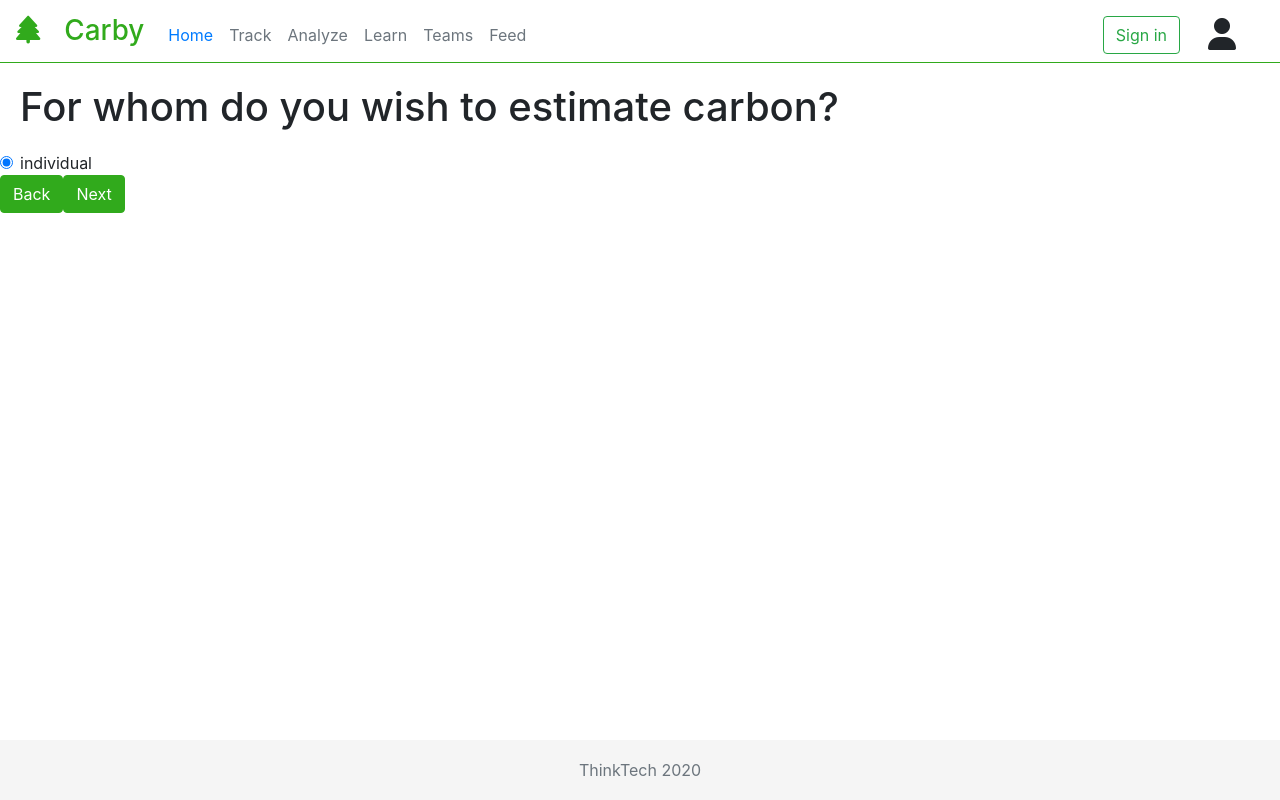
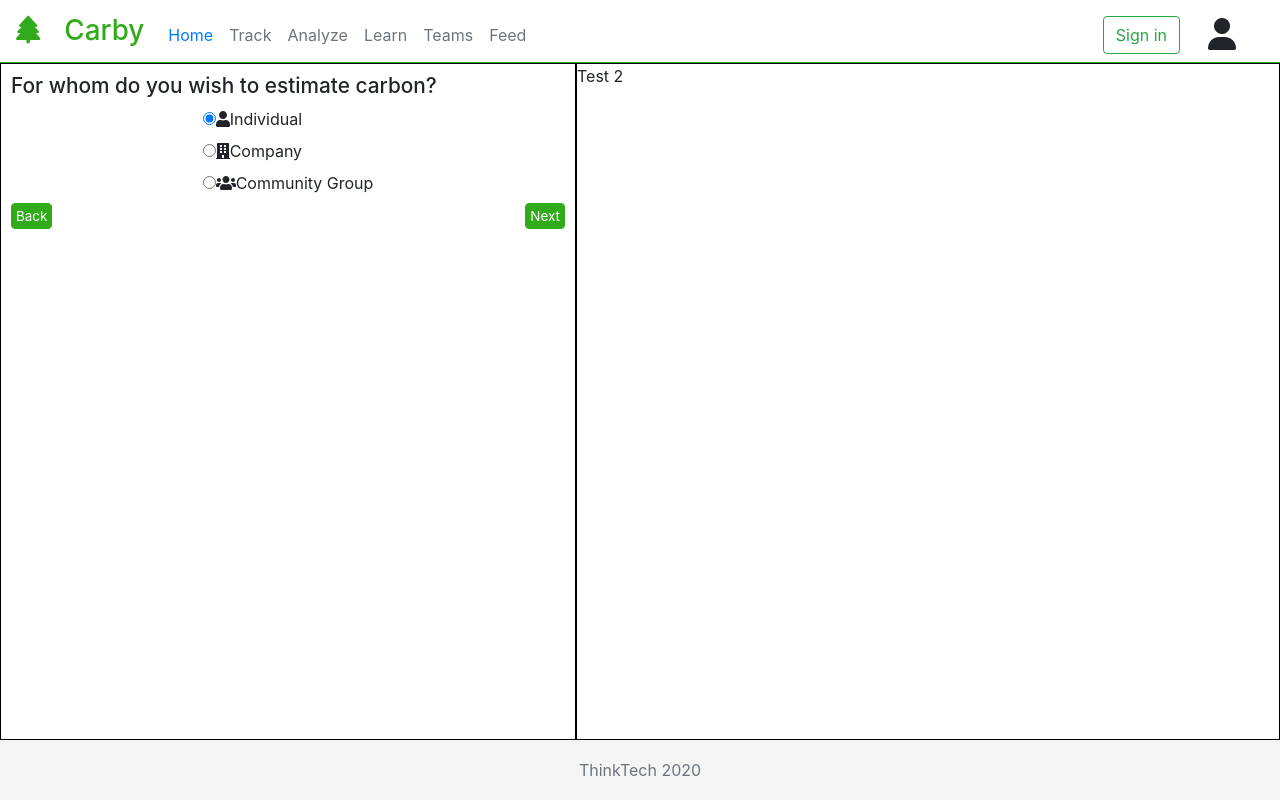
Before and after one commit to ThinkTech-TR/carbontracker-react-app, a React (Create React App) app: page /questionaire in a window 1280 px wide. Built offline with nearby package versions, Linux system fonts and the light colour scheme.

Commit message:
Work on questionaire. Change overall page layout so content can expand between the header and footer.

```diff
--- a/package.json
+++ b/package.json
@@ -3,6 +3,9 @@
   "version": "0.1.0",
   "private": true,
   "dependencies": {
+    "@fortawesome/fontawesome-svg-core": "^1.2.32",
+    "@fortawesome/free-solid-svg-icons": "^5.15.1",
+    "@fortawesome/react-fontawesome": "^0.1.14",
     "@material-ui/core": "^4.11.2",
     "@testing-library/jest-dom": "^5.11.6",
     "@testing-library/react": "^11.2.2",
--- a/src/App.css
+++ b/src/App.css
@@ -1,3 +1,6 @@
 .App {
   text-align: left;
+  height: 100%;
+  display: flex;
+  flex-direction: column;
 }
--- a/src/App.js
+++ b/src/App.js
@@ -31,7 +31,7 @@ function App() {
 
     return (
         <div className="App">
-            <Router>
+            <Router className="main-page">
                 <Header></Header>
                 <Switch>
                     <Route path="/login"><Login /></Route>
--- a/src/Components/Footer/Footer.css
+++ b/src/Components/Footer/Footer.css
@@ -1,5 +1,5 @@
 .footer {
-    position: absolute;
+   /* position: absolute; /*
     bottom: 0;
     width: 100%;
     height: 60px; /* Set the fixed height of the footer here */
--- a/src/Components/Landing/Landing.css
+++ b/src/Components/Landing/Landing.css
@@ -27,7 +27,7 @@ button:hover {
     display: flex;
     flex-direction: column;
     width: 100%;
-    margin-top: 60px;
+    margin-top: 20px;
     margin-left: auto;
     margin-right: auto;
 }
--- a/src/Components/Questionaire/Questionaire.css
+++ b/src/Components/Questionaire/Questionaire.css
@@ -0,0 +1,64 @@
+h2 {
+    margin: 10px;
+    text-align: left;
+}
+
+/* Questionaire Classes */
+.questionaire-container {
+    display: flex;
+    flex-direction: row;
+    flex-grow: 1;
+    width: 100%;
+    height: 100%;
+}
+
+.quest-main-container {
+    display: flex;
+    flex-direction: column;
+    border: 1px black solid;
+    flex: 2 2 45%;
+    padding: 10px;
+}
+
+.quest-info-container {
+    display: flex;
+    border: 1px black solid;
+    flex: 3 3 55%;
+}
+
+.quest-btn-container {
+    display: flex;
+    flex-direction: row;
+    justify-content: space-between;
+}
+
+.quest-btn {
+    margin: 0px 0px;
+    padding: 2px 4px;
+}
+
+.quest-radio-group {
+    display: flex;
+    flex-direction: column;
+    align-self: center;
+}
+
+.quest-radio-item {
+    display: flex;
+    flex-direction: row;
+    align-items: baseline;
+}
+
+@media only screen and (max-width: 900px) {
+    .quest-info-container-sm {
+        display: none;
+    }
+}
+
+.quest-font-md {
+    font-size: calc(0.9em + 0.5vw);
+}
+
+.quest-font-sm {
+    font-size: calc(0.6em + 0.3vw);
+}
--- a/src/Components/Questionaire/Questionaire.js
+++ b/src/Components/Questionaire/Questionaire.js
@@ -1,5 +1,6 @@
-//import './Questionaire.css';
+import './Questionaire.css';
 import React from 'react';
+import { FontAwesomeIcon } from "@fortawesome/react-fontawesome";
 
 function Questionaire({ currentQuestion,
     setCurrentQuestion,
@@ -11,7 +12,7 @@ function Questionaire({ currentQuestion,
 
     const renderNextButton = () => {
         if (currentQuestion < totalQuestions) {
-            return <button onClick={() => setCurrentQuestion(currentQuestion + 1)}>Next</button>
+            return <button className="quest-btn" onClick={() => setCurrentQuestion(currentQuestion + 1)}>Next</button>
         } else {
             return <button>Complete</button>
         }
@@ -23,16 +24,30 @@ function Questionaire({ currentQuestion,
     }
 
     return (
-        <div>
-            <h1>For whom do you wish to estimate carbon?</h1>
-            <div className="form-check">
-                <input class="form-check-input" type="radio" name="exampleRadios" id="exampleRadios1" value="option1" checked></input>
-                <label class="form-check-label" for="exampleRadios1">
-                   individual
-                    </label>
+        <div className="questionaire-container">
+            <div className="quest-main-container">
+                <h3 className="quest-font-md">For whom do you wish to estimate carbon?</h3>
+                <div className="quest-radio-group">
+                    <div className="quest-radio-item">
+                        <input type="radio" id="individual" name="estimateType" value="individual" checked></input>
+                        <label for="individual"><FontAwesomeIcon icon="user" />Individual</label>
+                    </div>
+                    <div className="quest-radio-item">
+                        <input type="radio" id="company" name="estimateType" value="company"></input>
+                        <label for="company"><FontAwesomeIcon icon="building" />Company</label>
+                    </div>
+                    <div className="quest-radio-item">
+                        <input type="radio" id="communityGroup" name="estimateType" value="communityGroup"></input>
+                        <label for="commnuityGroup"><FontAwesomeIcon icon="users" />Community Group</label>
+                    </div>
+                </div>
+                <div className="quest-btn-container quest-font-sm">
+                    <button className="quest-btn" onClick={() => previousQuestion()}>Back</button>
+                    {renderNextButton()}
+                </div>
             </div>
-            <button onClick={() => previousQuestion()}>Back</button>
-            {renderNextButton()}
+            <div className="quest-info-container quest-info-container-sm">Test 2</div>
+
         </div>
     );
 }
--- a/src/index.css
+++ b/src/index.css
@@ -10,6 +10,10 @@ body {
 code {
   font-family: source-code-pro, Menlo, Monaco, Consolas, 'Courier New',
     monospace;
+}
+
+body > #root {
+  height: 100%;
 }
 
 /* Colors */
--- a/src/index.js
+++ b/src/index.js
@@ -3,6 +3,14 @@ import ReactDOM from 'react-dom';
 import './index.css';
 import App from './App';
 import reportWebVitals from './reportWebVitals';
+import { library } from "@fortawesome/fontawesome-svg-core";
+import { faUser } from "@fortawesome/free-solid-svg-icons";
+import { faUsers } from "@fortawesome/free-solid-svg-icons";
+import { faBuilding } from "@fortawesome/free-solid-svg-icons";
+
+library.add(faUser);
+library.add(faUsers);
+library.add(faBuilding);
 
 ReactDOM.render(
   <React.StrictMode>
```
Also changed, not shown: src/Components/Questionaire/Answer.js (deleted, +0 -10 lines), src/Components/Questionaire/Question.js (deleted, +0 -9 lines), 1 other file (tests, documents, lock files or other folders).
